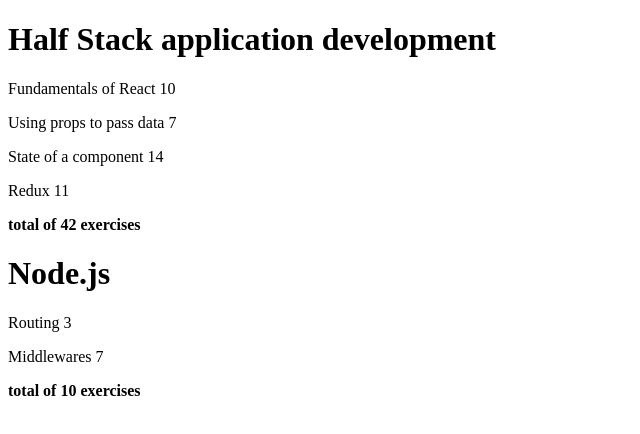
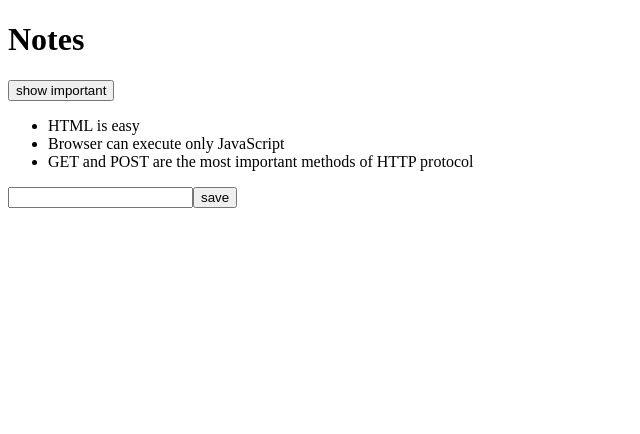
Before and after one commit to SalevaaraO/Salevaara_REPO, a React (Vite) app in the folder part2/courseinfo/: page / in a window 1280 px wide. Shown: the top 434 px of the page, without its empty margins (0-640 px from the left). Built offline with nearby package versions, Linux system fonts and the light colour scheme.

Commit message:
Note examples

```diff
--- a/part2/courseinfo/src/components/Note.jsx
+++ b/part2/courseinfo/src/components/Note.jsx
@@ -1,5 +1,54 @@
+import { useState } from 'react'
+
 const Note = ({ note }) => {
   return <li>{note.content}</li>
 }
 
-export default Note
+const App = (props) => {
+  const [notes, setNotes] = useState(props.notes)
+  const [newNote, setNewnote] = useState('')
+  const [showAll, setShowAll] = useState(true)
+
+  const notesToShow = showAll
+    ? notes
+    : notes.filter(note => note.important)
+
+  const addNote = (event) => {
+    event.preventDefault()
+    const noteObject = {
+      content: newNote,
+      important: Math.random() < 0.5,
+      id: String(notes.length + 1)
+    }
+
+    setNotes(notes.concat(noteObject))
+    setNewnote('')
+  }
+
+  const handleNoteChange = (event) => {
+    console.log(event.target.value)
+    setNewnote(event.target.value)
+  }
+
+  return (
+    <div>
+      <h1>Notes</h1>
+      <div>
+        <button onClick={() => setShowAll(!showAll)}>
+          show {showAll ? 'important' : 'all'}
+        </button>
+      </div>
+      <ul>
+        {notesToShow.map(note =>
+          <Note key={note.id} note={note} />
+        )}
+      </ul>
+      <form onSubmit = {addNote}>
+        <input value={newNote} onChange={handleNoteChange}/>
+        <button type="submit">save</button>
+      </form>
+    </div>
+  )
+}
+
+export default App
--- a/part2/courseinfo/src/main.jsx
+++ b/part2/courseinfo/src/main.jsx
@@ -1,5 +1,5 @@
 import ReactDOM from 'react-dom/client'
-import App from './App'
+import App from './components/Note'
 
 const notes = [
   {
```
